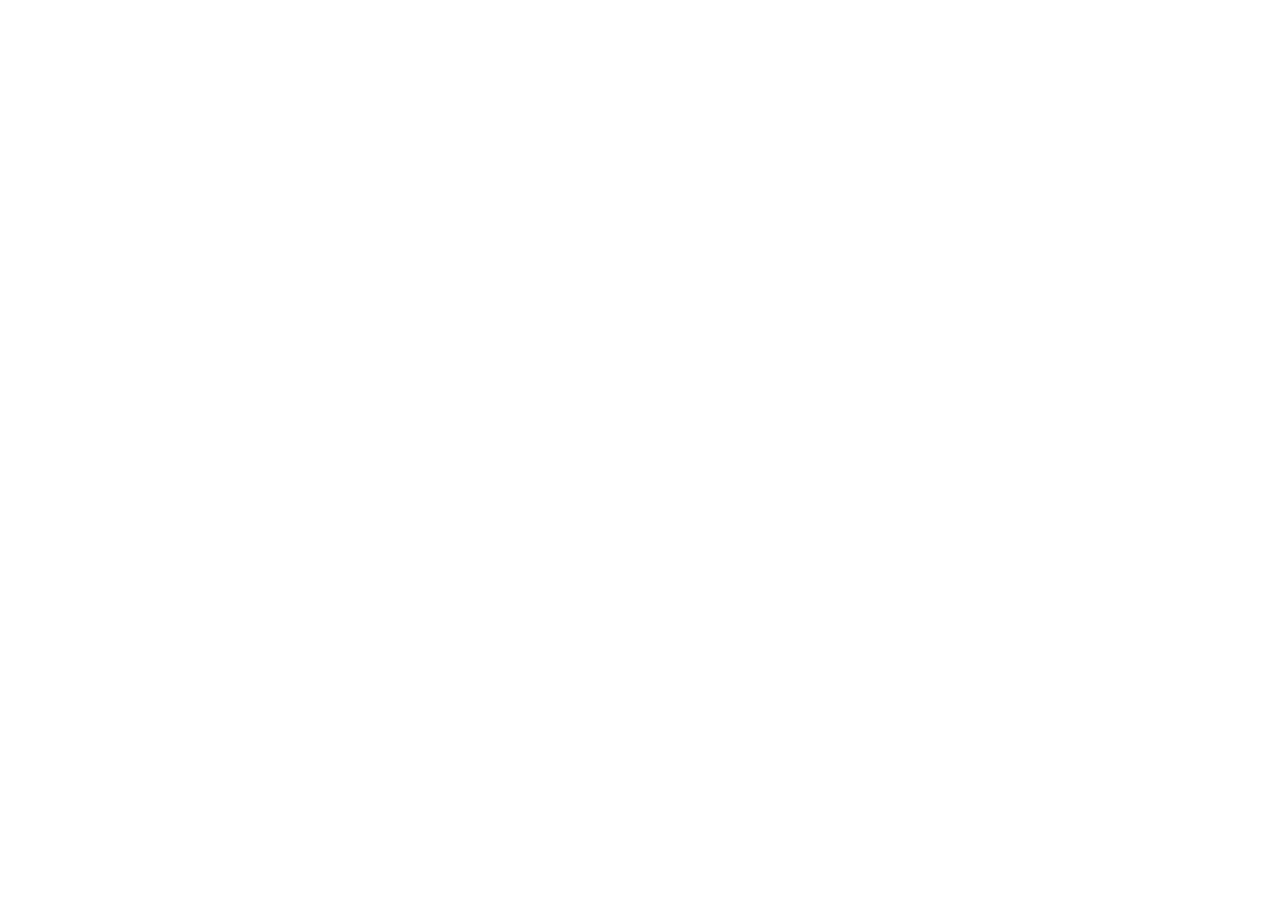
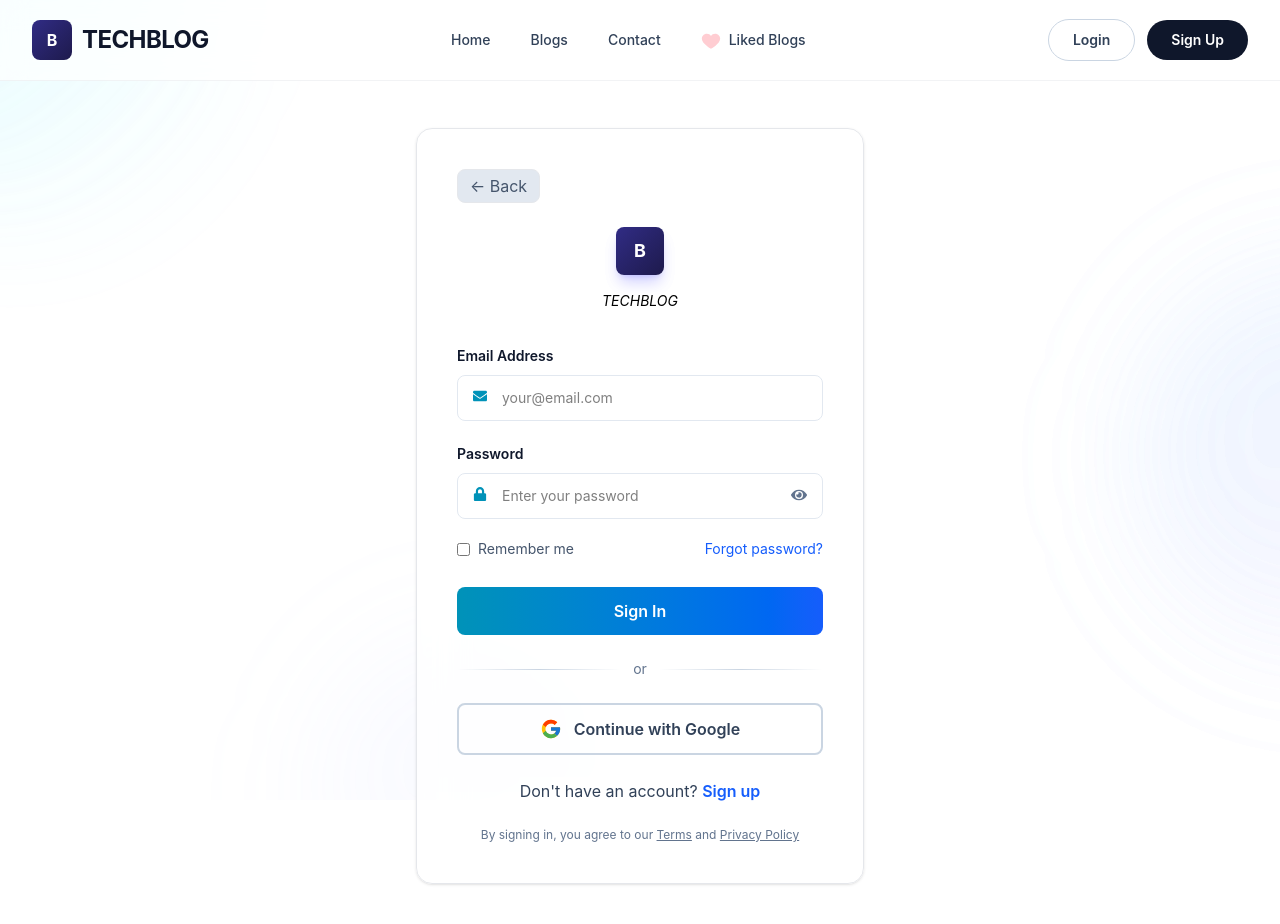
Before and after one commit to Aashishh05/Blog-Project, a React (Vite) app in the folder frontend/: page /login in a window 1280 px wide. Before the commit this address had no page. Shown: the top 924 px of the page. Before the commit the page ends 800 px from the top, so only its background shows below. Built offline with nearby package versions, Linux system fonts and the light colour scheme.

Commit message:
made login form

```diff
--- a/frontend/package.json
+++ b/frontend/package.json
@@ -13,6 +13,7 @@
     "@tailwindcss/vite": "^4.3.1",
     "axios": "^1.18.0",
     "date-fns": "^4.4.0",
+    "formik": "^2.4.9",
     "framer-motion": "^12.40.0",
     "jwt-decode": "^4.0.0",
     "react": "^19.2.6",
@@ -23,7 +24,8 @@
     "react-loading-skeleton": "^3.5.0",
     "react-markdown": "^10.1.0",
     "react-router-dom": "^7.17.0",
-    "tailwindcss": "^4.3.1"
+    "tailwindcss": "^4.3.1",
+    "yup": "^1.7.1"
   },
   "devDependencies": {
     "@eslint/js": "^10.0.1",
--- a/frontend/src/App.jsx
+++ b/frontend/src/App.jsx
@@ -1,12 +1,14 @@
 import {Route, Routes} from "react-router-dom"
 import MainLayout from './Components/MainLayout'
 import Navbar from './Components/Navbar'
+import Login from "./Pages/User/Login"
 const App = () => {
   return (
     <div>
         <Routes>
           <Route path='/' element={<MainLayout />} />
           <Route path='/navbar' element={<Navbar />} />
+          <Route path="/login" element={<Login />} />
         </Routes>
     </div>
   )
--- /dev/null
+++ b/frontend/src/Pages/User/Login.jsx
@@ -0,0 +1,184 @@
+import React, { useState } from "react";
+import * as Yup from "yup";
+import { Formik } from "formik";
+import Navbar from "../../Components/Navbar";
+
+import { FaEnvelope, FaLock, FaEye, FaEyeSlash } from "react-icons/fa";
+import { FcGoogle } from "react-icons/fc";
+import { useNavigate, Link } from "react-router-dom";
+
+const LoginSchema = Yup.object().shape({
+  email: Yup.string()
+    .email("Invalid email address")
+    .required("Email is required"),
+  password: Yup.string()
+    .min(6, "Password must be at least 6 characters")
+    .required("Password is required"),
+});
+
+const Login = () => {
+  const nav = useNavigate();
+  const [showPassword, setShowPassword] = useState(false);
+
+
+  return (
+    <>
+      <Navbar />
+
+      <div className="fixed inset-0 pointer-events-none -z-10 overflow-hidden">
+        <div className="absolute -top-40 -left-40 w-96 h-96 bg-gradient-to-br from-cyan-300/15 to-transparent rounded-full blur-3xl animate-pulse" />
+        <div className="absolute top-1/3 -right-60 w-96 h-96 bg-gradient-to-br from-blue-300/10 to-purple-300/5 rounded-full blur-3xl" />
+        <div className="absolute -bottom-40 left-1/4 w-80 h-80 bg-gradient-to-br from-indigo-300/10 to-transparent rounded-full blur-3xl" />
+      </div>
+
+      <div className="min-h-screen flex items-center justify-center px-6 py-12">
+        <div className="w-full max-w-md">
+
+          <div className="backdrop-blur-xl bg-white/70 border border-gray-200 rounded-2xl p-8 lg:p-10 shadow-sm hover:shadow-2xl hover:scale-[1.03] transition-all duration-300 ease-out">
+
+            <div className="mb-6">
+              <button
+                onClick={() => nav("/")}
+                className="inline-flex items-center gap-2 bg-slate-200 text-slate-600 border border-gray-200 rounded-lg px-3 py-1 hover:scale-105 transition-all duration-300"
+              >
+                ← Back
+              </button>
+            </div>
+
+            <div className="flex flex-col items-center mb-8">
+              <div className="w-12 h-12 rounded-lg bg-gradient-to-br from-indigo-900 to-indigo-950 flex items-center justify-center text-white font-bold text-lg mb-4 shadow-lg shadow-indigo-500/30">
+                B
+              </div>
+              <h1 className="text-sm italic">TECHBLOG</h1>
+            </div>
+
+            <Formik
+              initialValues={{ email: "", password: "" }}
+              validationSchema={LoginSchema}
+              onSubmit={() => {}}
+            >
+              {({
+                handleChange,
+                handleSubmit,
+                values,
+                errors,
+                touched,
+              }) => (
+                <form onSubmit={handleSubmit} className="space-y-5">
+
+                  <div>
+                    <label className="text-sm font-semibold text-slate-900">
+                      Email Address
+                    </label>
+
+                    <div className="relative mt-2">
+                      <FaEnvelope className="absolute left-4 top-3.5 text-cyan-600 text-sm" />
+                      <input
+                        type="email"
+                        name="email"
+                        value={values.email}
+                        onChange={handleChange}
+                        placeholder="your@email.com"
+                        className="w-full pl-11 pr-4 py-3 text-sm bg-white/60 border border-slate-200 rounded-lg focus:ring-1 focus:ring-cyan-500 outline-none"
+                      />
+                    </div>
+
+                    {touched.email && errors.email && (
+                      <p className="text-red-500 text-xs mt-1">
+                        {errors.email}
+                      </p>
+                    )}
+                  </div>
+
+                  <div>
+                    <label className="text-sm font-semibold text-slate-900">
+                      Password
+                    </label>
+
+                    <div className="relative mt-2">
+                      <FaLock className="absolute left-4 top-3.5 text-cyan-600 text-sm" />
+
+                      <input
+                        type={showPassword ? "text" : "password"}
+                        name="password"
+                        value={values.password}
+                        onChange={handleChange}
+                        placeholder="Enter your password"
+                        className="w-full pl-11 pr-12 py-3 text-sm bg-white/60 border border-slate-200 rounded-lg focus:ring-1 focus:ring-cyan-500 outline-none"
+                      />
+
+                      <button
+                        type="button"
+                        onClick={() => setShowPassword(!showPassword)}
+                        className="absolute right-4 top-3.5 text-slate-500 hover:text-cyan-600"
+                      >
+                        {showPassword ? <FaEyeSlash /> : <FaEye />}
+                      </button>
+                    </div>
+
+                    {touched.password && errors.password && (
+                      <p className="text-red-500 text-xs mt-1">
+                        {errors.password}
+                      </p>
+                    )}
+                  </div>
+
+                  <div className="flex items-center justify-between text-sm">
+                    <label className="flex items-center gap-2 text-slate-600">
+                      <input type="checkbox" className="accent-cyan-600" />
+                      Remember me
+                    </label>
+
+                    <Link
+                      to="/forgot-password"
+                      className="text-blue-600 hover:underline"
+                    >
+                      Forgot password?
+                    </Link>
+                  </div>
+
+                  <button
+                    type="submit"
+                    className="w-full py-3 mt-2 bg-gradient-to-r from-cyan-600 to-blue-600 text-white font-semibold rounded-lg hover:shadow-lg hover:shadow-cyan-500/40 transition-all duration-300"
+                  >
+                    Sign In
+                  </button>
+                </form>
+              )}
+            </Formik>
+
+            <div className="flex items-center gap-3 my-6">
+              <div className="flex-1 h-px bg-gradient-to-r from-transparent via-slate-300 to-transparent" />
+              <span className="text-slate-500 text-sm">or</span>
+              <div className="flex-1 h-px bg-gradient-to-r from-transparent via-slate-300 to-transparent" />
+            </div>
+
+            <button
+              type="button"
+              className="w-full flex items-center justify-center gap-3 py-3 border-2 border-slate-300 rounded-lg text-slate-700 font-semibold hover:bg-slate-200/30 transition"
+            >
+              <FcGoogle size={22} />
+              Continue with Google
+            </button>
+
+            <p className="text-center text-slate-700 mt-6">
+              Don&apos;t have an account?{" "}
+              <span className="text-blue-600 font-semibold hover:underline cursor-pointer">
+                Sign up
+              </span>
+            </p>
+
+            <p className="text-center text-xs text-slate-500 mt-6">
+              By signing in, you agree to our{" "}
+              <span className="underline">Terms</span> and{" "}
+              <span className="underline">Privacy Policy</span>
+            </p>
+
+          </div>
+        </div>
+      </div>
+    </>
+  );
+};
+
+export default Login;
```
Also changed, not shown: 1 other file (tests, documents, lock files or other folders).
